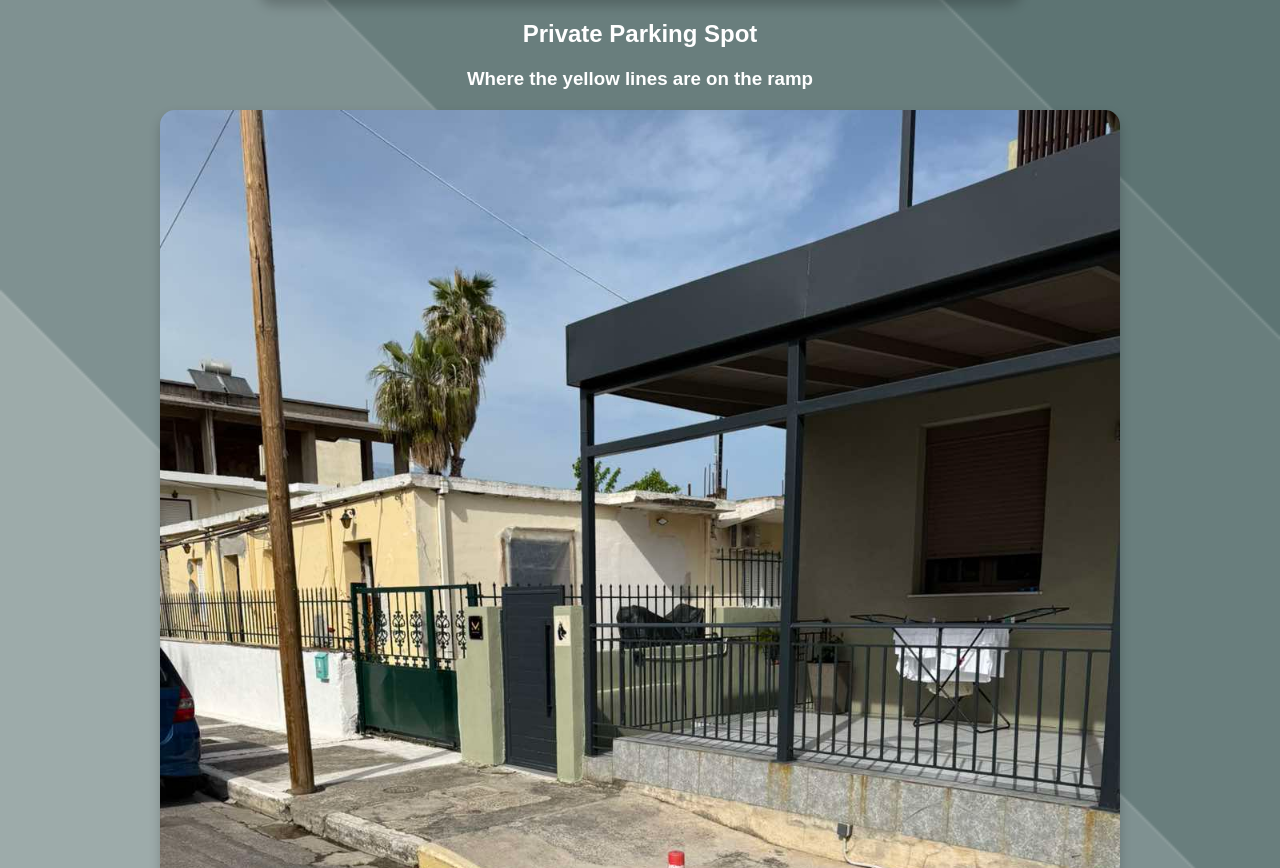
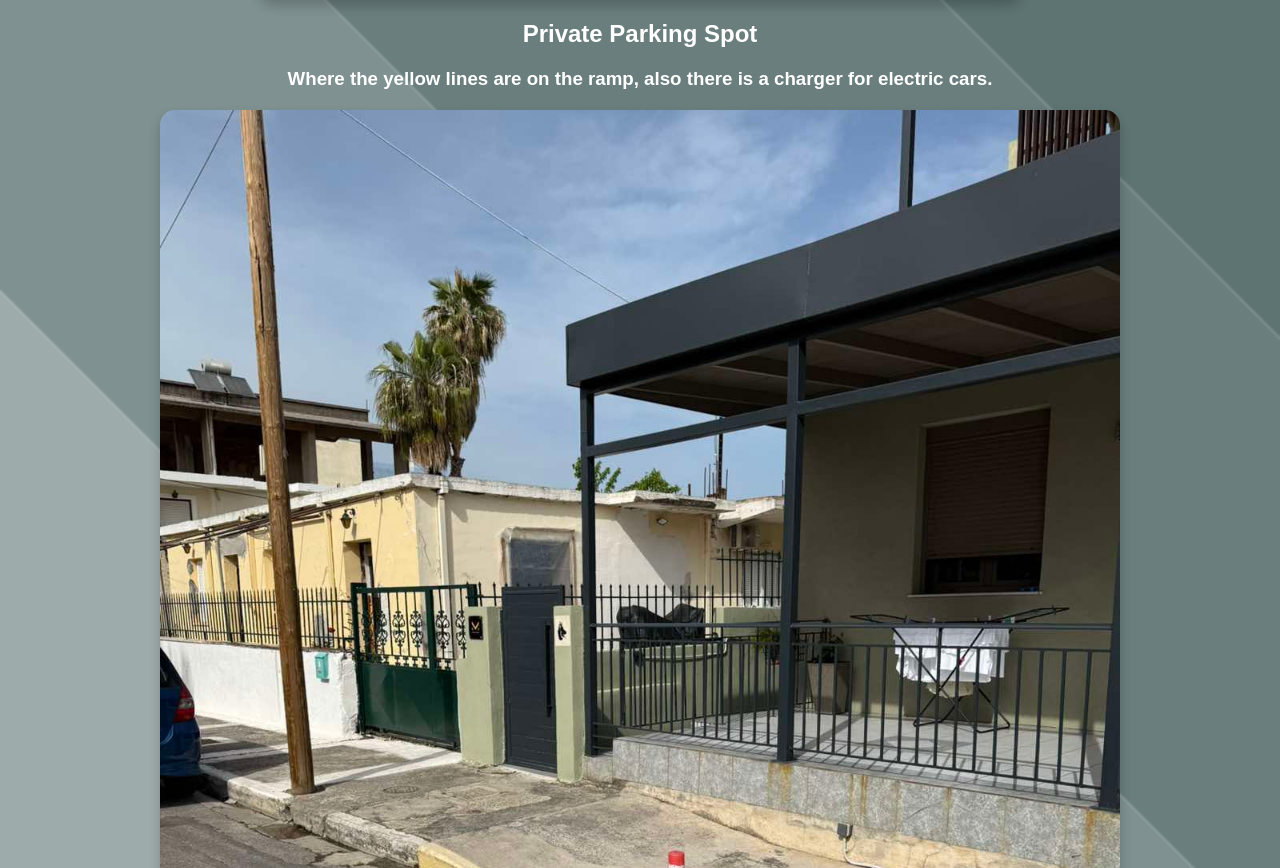
Before and after one commit to Perlahomes/Maison4Seasons, a plain HTML site: page check_in.html in a window 1280 px wide. Shown: the part 1221-2089 px from the top of the page. Drawn offline with Linux system fonts and the light colour scheme.

Commit message:
Update check_in.html
Charger Parking

```diff
--- a/check_in.html
+++ b/check_in.html
@@ -31,7 +31,7 @@
             <h2>When you arrive at Maison 4 Seasons you will see this building</h2>
             <img src="images/frontmaison.png" id="front-door" alt="Access Code" />
             <h2>Private Parking Spot </h2>
-            <h3>Where the yellow lines are on the ramp</h3>
+            <h3>Where the yellow lines are on the ramp, also there is a charger for electric cars.</h3>
             <img src="images/Parking_Maison.jpg" id="front-door" alt="Access Code" />
 
             <h2>Entrance door.</h2>
```
